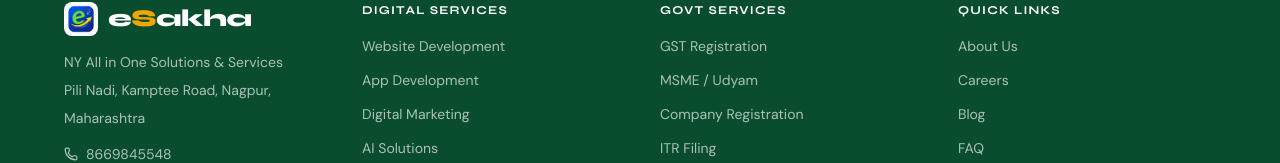
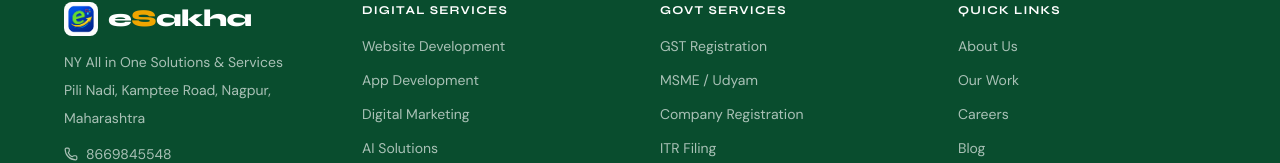
Before and after one commit to dikesh098/test-3, a Next.js app: page / in a window 1280 px wide. Shown: the part 8798-8961 px from the top of the page. Built offline with nearby package versions, Linux system fonts and the light colour scheme; no server answers.

Commit message:
Update Footer.tsx

```diff
--- a/src/components/layout/Footer.tsx
+++ b/src/components/layout/Footer.tsx
@@ -19,6 +19,7 @@ const GOVT_LINKS = [
 
 const QUICK_LINKS = [
   { label: "About Us", href: "/about" },
+  { label: "Our Work", href: "/our-work" },
   { label: "Careers", href: "/careers" },
   { label: "Blog", href: "/blog" },
   { label: "FAQ", href: "/faq" },
```
